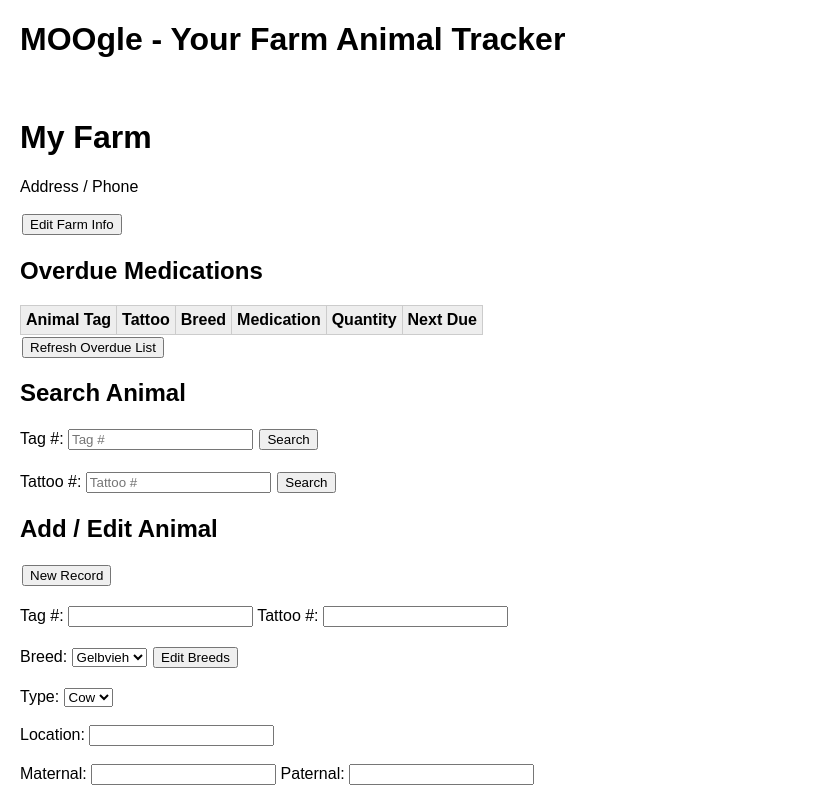
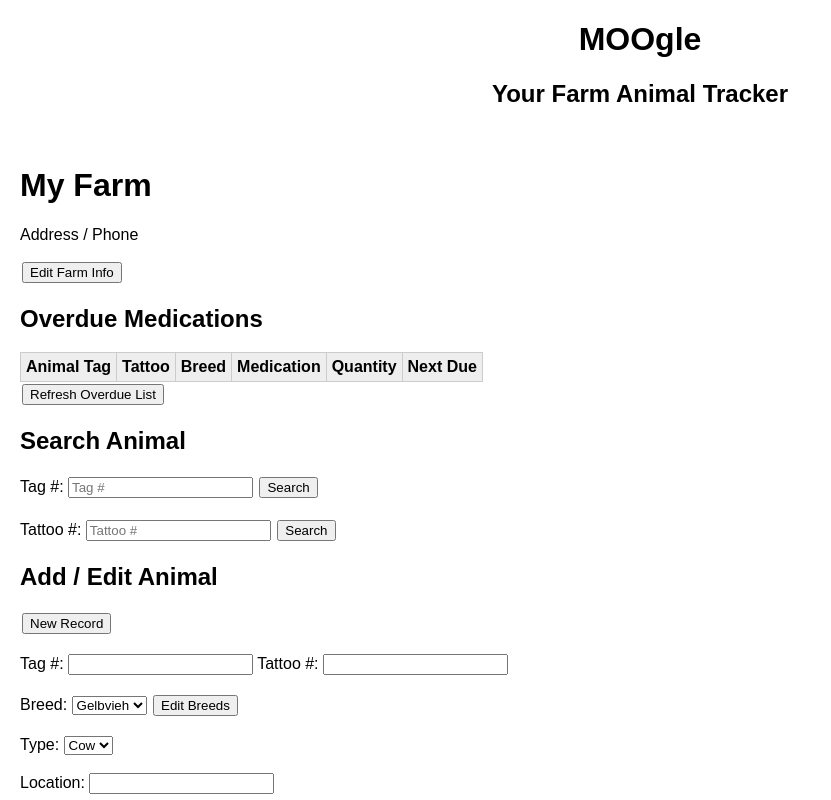
Before and after one commit to hightekkrednek/MOOgle, a plain HTML site: page index.html in a window 1280 px wide. Shown: the top 800 px of the page, without its empty margins (0-831 px from the left). Drawn offline with Linux system fonts and the light colour scheme.

Commit message:
Update index.html
Updated header

```diff
--- a/index.html
+++ b/index.html
@@ -13,7 +13,9 @@
 </head>
 <body>
 
-<h1> MOOgle - Your Farm Animal Tracker</h1><br>
+<h1 style="text-align: center;">MOOgle</h1>
+
+<h2 style="text-align: center;">Your Farm Animal Tracker</h2><br>
 
 <h1 id="farmName">My Farm</h1>
 <p id="farmContact">Address / Phone</p>
```
